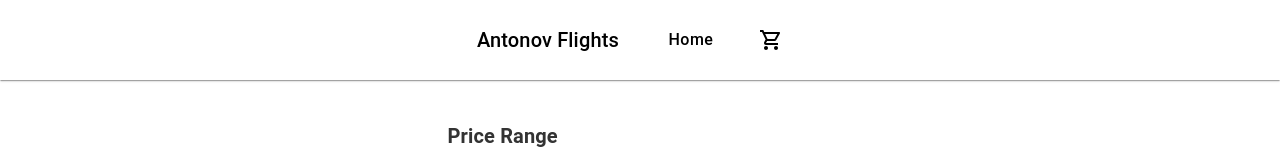
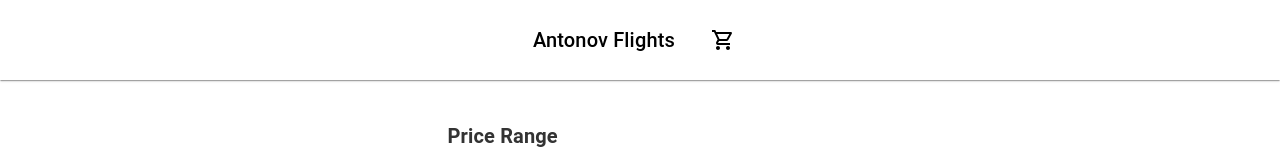
Before and after one commit to bodya4000/antonov-test-app, a React (Vite) app: page / in a window 1280 px wide. Shown: the top 151 px of the page. Built offline with nearby package versions, Linux system fonts and the light colour scheme; no server answers.

Commit message:
updated header

```diff
--- a/src/components/Header/CartNavLink.tsx
+++ b/src/components/Header/CartNavLink.tsx
@@ -14,7 +14,7 @@ const CartCountContainer = styled.div`
 const CartNavLink = () => {
 	const { seats } = useAppSelector((state: RootState) => state.cart);
 	return (
-		<NavButton sx={{ display: 'flex', alignItems: 'center', gap: 0.2 }}>
+		<NavButton href='/cart' sx={{ display: 'flex', alignItems: 'center'}}>
 			<CartCountContainer>
 				<Box sx={{ position: 'relative', display: 'inline-block' }}>
 					{seats > 0 && (
--- a/src/components/Header/Header.tsx
+++ b/src/components/Header/Header.tsx
@@ -1,18 +1,17 @@
-import { AppBar, Box, Toolbar, Typography } from '@mui/material';
+import { AppBar, Toolbar, Typography } from '@mui/material';
 import CartNavLink from './CartNavLink';
 import NavButton from './NavButton';
 
 const Header = () => {
 	return (
-		<AppBar position='static' sx={{ backgroundColor: 'white', boxShadow: 1, padding: '8px 0', }}>
-			<Toolbar sx={{ display: 'flex', justifyContent: 'center', gap:5 }}>
-				<Typography variant='h6' sx={{ color: 'black' }}>
-					Antonov Flights
-				</Typography>
-				<Box sx={{ display: 'flex', gap: 2 }}>
-					<NavButton>Home</NavButton>
-					<CartNavLink />
-				</Box>
+		<AppBar position='static' sx={{ backgroundColor: 'white', boxShadow: 1, padding: '8px 0' }}>
+			<Toolbar sx={{ display: 'flex', justifyContent: 'center', gap: 1 }}>
+				<NavButton href='/'>
+					<Typography variant='h6' sx={{ color: 'black' }}>
+						Antonov Flights
+					</Typography>
+				</NavButton>
+				<CartNavLink />
 			</Toolbar>
 		</AppBar>
 	);
```
